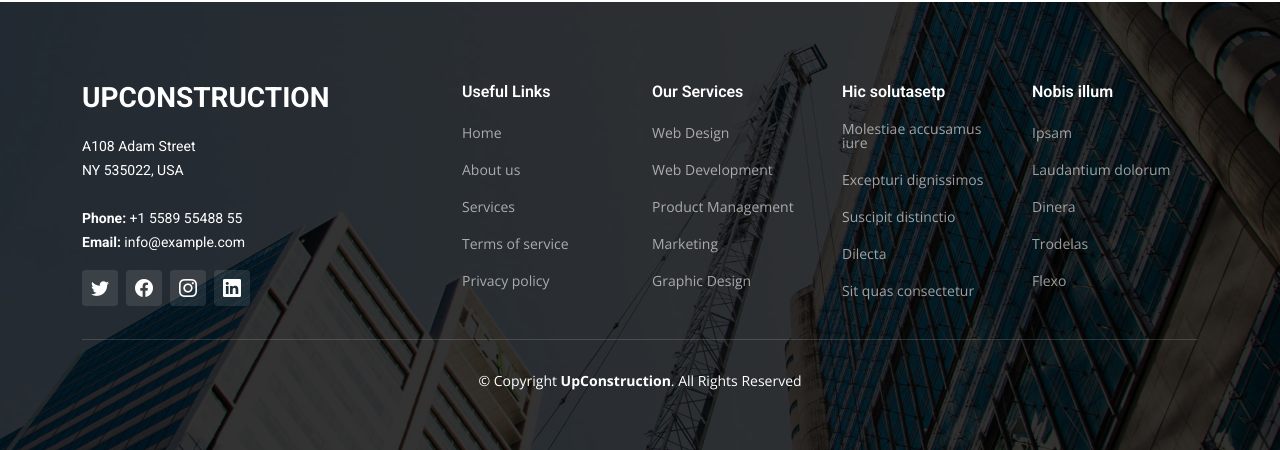
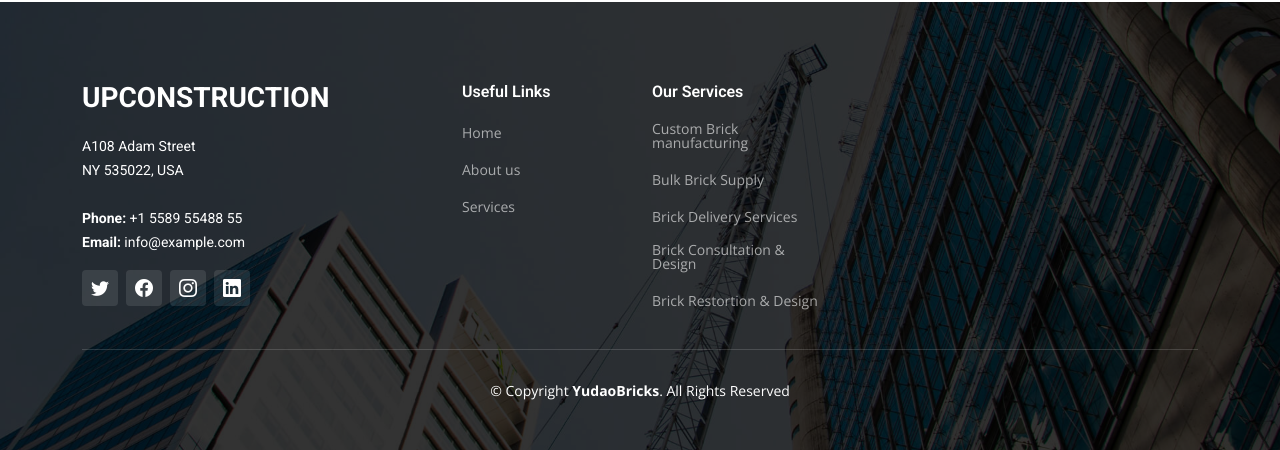
Before and after one commit to emmanuelnyadongo/yudaobricks, a plain HTML site: page index.html in a window 1280 px wide. Shown: the part 3574-4024 px from the top of the page. Drawn offline with nearby package versions, Linux system fonts and the light colour scheme.

Commit message:
changes in index

```diff
--- a/index.html
+++ b/index.html
@@ -336,41 +336,17 @@
               <li><a href="#">Home</a></li>
               <li><a href="#">About us</a></li>
               <li><a href="#">Services</a></li>
-              <li><a href="#">Terms of service</a></li>
-              <li><a href="#">Privacy policy</a></li>
             </ul>
           </div><!-- End footer links column-->
 
           <div class="col-lg-2 col-md-3 footer-links">
             <h4>Our Services</h4>
             <ul>
-              <li><a href="#">Web Design</a></li>
-              <li><a href="#">Web Development</a></li>
-              <li><a href="#">Product Management</a></li>
-              <li><a href="#">Marketing</a></li>
-              <li><a href="#">Graphic Design</a></li>
-            </ul>
-          </div><!-- End footer links column-->
-
-          <div class="col-lg-2 col-md-3 footer-links">
-            <h4>Hic solutasetp</h4>
-            <ul>
-              <li><a href="#">Molestiae accusamus iure</a></li>
-              <li><a href="#">Excepturi dignissimos</a></li>
-              <li><a href="#">Suscipit distinctio</a></li>
-              <li><a href="#">Dilecta</a></li>
-              <li><a href="#">Sit quas consectetur</a></li>
-            </ul>
-          </div><!-- End footer links column-->
-
-          <div class="col-lg-2 col-md-3 footer-links">
-            <h4>Nobis illum</h4>
-            <ul>
-              <li><a href="#">Ipsam</a></li>
-              <li><a href="#">Laudantium dolorum</a></li>
-              <li><a href="#">Dinera</a></li>
-              <li><a href="#">Trodelas</a></li>
-              <li><a href="#">Flexo</a></li>
+              <li><a href="#">Custom Brick manufacturing</a></li>
+              <li><a href="#">Bulk Brick Supply</a></li>
+              <li><a href="#">Brick Delivery Services</a></li>
+              <li><a href="#">Brick Consultation & Design</a></li>
+              <li><a href="#">Brick Restortion & Design</a></li>
             </ul>
           </div><!-- End footer links column-->
 
@@ -381,7 +357,7 @@
     <div class="footer-legal text-center position-relative">
       <div class="container">
         <div class="copyright">
-          &copy; Copyright <strong><span>UpConstruction</span></strong>. All Rights Reserved
+          &copy; Copyright <strong><span>YudaoBricks</span></strong>. All Rights Reserved
         </div>
 
       </div>
```
